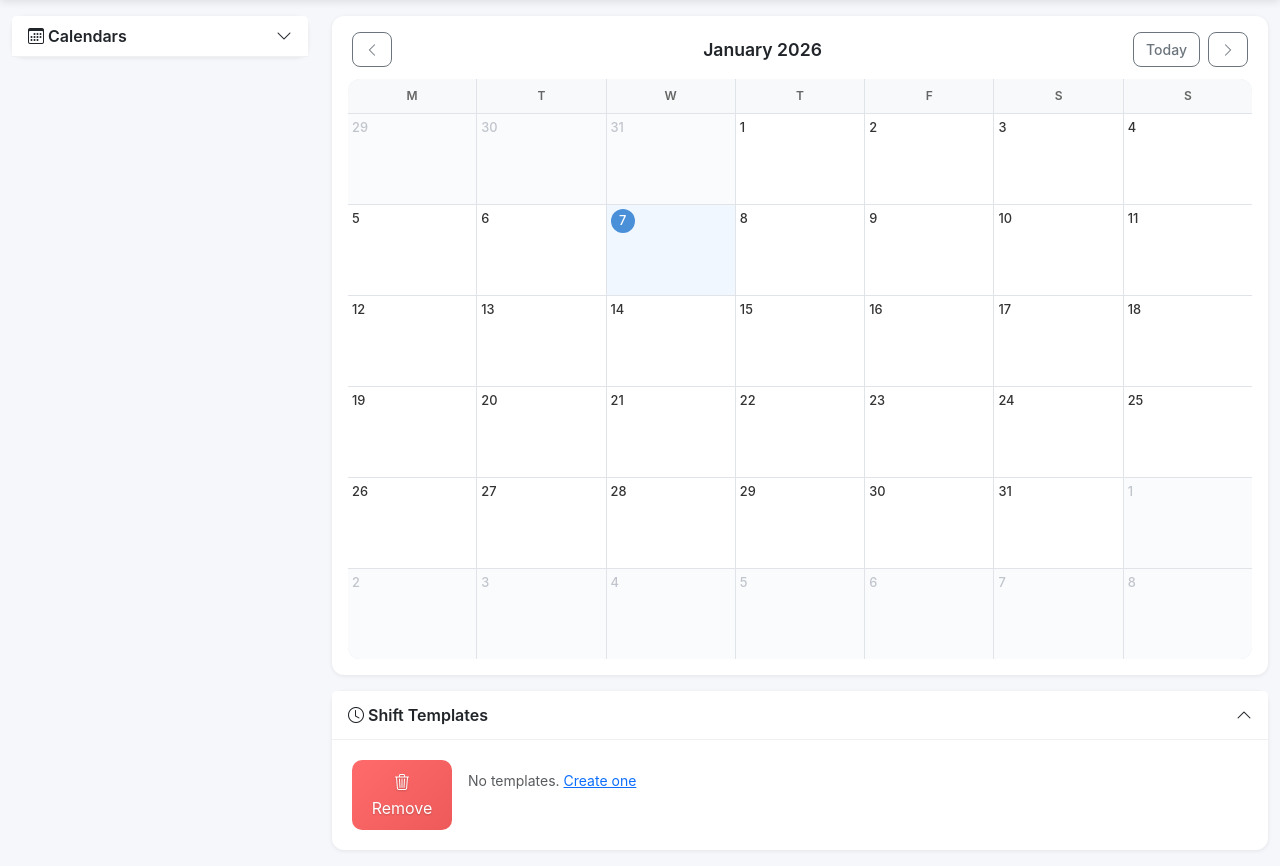
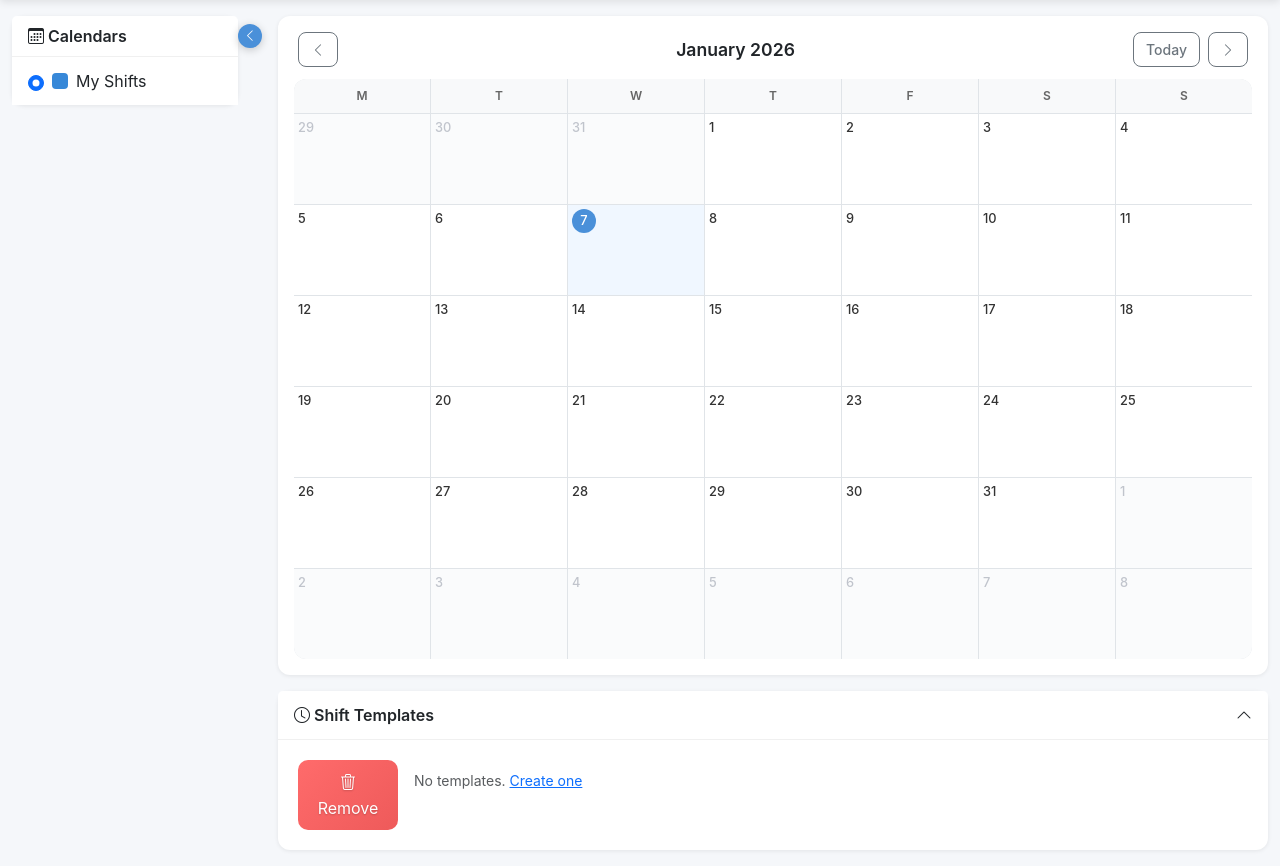
Before and after one commit to GrimReapaa420/ShiftAssistant, a Flask app: page / in a window 1280 px wide. Shown: the part 56-922 px from the top of the page. Run offline with Flask 3, Linux system fonts and the light colour scheme; the visitor is signed in with stand-in values (Sample User, id 1); data comes from the database, SQL or seed files in the repository; data that the repository does not hold is empty.

Commit message:
Improve calendar interface by adding a collapsible sidebar and fixing ingress issues
Update version to 1.0.11, implement collapsible sidebar with localStorage persistence, and resolve Home Assistant ingress static file loading problems.

Replit-Commit-Author: Agent
Replit-Commit-Session-Id: e6fee6ec-9ffa-46bb-bac5-226487678907
Replit-Commit-Checkpoint-Type: intermediate_checkpoint
Replit-Commit-Event-Id: a534060a-89d0-4d5d-85e6-8bd68ef10e06
Replit-Commit-Screenshot-Url: https://storage.googleapis.com/screenshot-production-us-central1/b2a9ea6a-9763-4a79-bacb-48060a2b77d2/e6fee6ec-9ffa-46bb-bac5-226487678907/fxjxNFj
Replit-Helium-Checkpoint-Created: true

```diff
--- a/workshift-calendar/config.yaml
+++ b/workshift-calendar/config.yaml
@@ -1,5 +1,5 @@
 name: "WorkShift Calendar"
-version: "1.0.10"
+version: "1.0.11"
 slug: "workshift-calendar"
 description: "A powerful shift calendar for managing work schedules with Home Assistant integration. Features include shift templates, ICS feeds, REST API, and webhook support."
 url: "https://github.com/GrimReapaa420/ShiftAssistant"
--- a/workshift-calendar/static/css/style.css
+++ b/workshift-calendar/static/css/style.css
@@ -882,3 +882,110 @@ pre code {
         font-size: 0.7rem;
     }
 }
+
+.left-sidebar {
+    width: 250px;
+    min-width: 250px;
+    transition: all 0.3s ease;
+    position: relative;
+    flex-shrink: 0;
+    margin-right: 16px;
+}
+
+.left-sidebar.collapsed {
+    width: 50px;
+    min-width: 50px;
+}
+
+.left-sidebar.collapsed .sidebar-content {
+    display: none;
+}
+
+.left-sidebar.collapsed .sidebar-toggle-btn i {
+    transform: rotate(180deg);
+}
+
+.sidebar-toggle-btn {
+    position: absolute;
+    top: 8px;
+    right: -12px;
+    width: 24px;
+    height: 24px;
+    border-radius: 50%;
+    background: var(--primary-color);
+    color: white;
+    border: none;
+    cursor: pointer;
+    display: flex;
+    align-items: center;
+    justify-content: center;
+    z-index: 10;
+    box-shadow: 0 2px 8px rgba(0,0,0,0.2);
+    transition: all 0.2s ease;
+}
+
+.sidebar-toggle-btn:hover {
+    background: #3a7bc8;
+    transform: scale(1.1);
+}
+
+.sidebar-toggle-btn i {
+    font-size: 0.8rem;
+    transition: transform 0.3s ease;
+}
+
+.sidebar-content {
+    transition: opacity 0.2s ease;
+}
+
+.main-content {
+    flex: 1;
+    min-width: 0;
+    transition: all 0.3s ease;
+}
+
+.dashboard-layout {
+    display: flex;
+    flex-wrap: nowrap;
+}
+
+@media (max-width: 991px) {
+    .left-sidebar {
+        width: 100%;
+        min-width: 100%;
+        margin-right: 0;
+        margin-bottom: 12px;
+    }
+
+    .left-sidebar.collapsed {
+        width: 100%;
+        min-width: 100%;
+        height: 40px;
+        overflow: hidden;
+    }
+
+    .left-sidebar.collapsed .sidebar-content {
+        display: none;
+    }
+
+    .sidebar-toggle-btn {
+        top: 8px;
+        right: 8px;
+    }
+
+    .left-sidebar.collapsed .sidebar-toggle-btn i {
+        transform: rotate(-90deg);
+    }
+
+    .left-sidebar:not(.collapsed) .sidebar-toggle-btn i {
+        transform: rotate(90deg);
+    }
+
+    .dashboard-layout {
+        flex-wrap: wrap;
+    }
+
+    .main-content {
+        width: 100%;
+    }
+}
--- a/workshift-calendar/templates/base.html
+++ b/workshift-calendar/templates/base.html
@@ -3,11 +3,12 @@
 <head>
     <meta charset="UTF-8">
     <meta name="viewport" content="width=device-width, initial-scale=1.0">
+    <base href="{{ request.script_root }}/">
     <script>window.API_BASE = '{{ request.script_root }}/';</script>
     <title>{% block title %}WorkShift Calendar{% endblock %}</title>
     <link href="https://cdn.jsdelivr.net/npm/bootstrap@5.3.2/dist/css/bootstrap.min.css" rel="stylesheet">
     <link href="https://cdn.jsdelivr.net/npm/bootstrap-icons@1.11.3/font/bootstrap-icons.min.css" rel="stylesheet">
-    <link rel="stylesheet" href="{{ url_for('static', filename='css/style.css') }}?v=1.0.10">
+    <link rel="stylesheet" href="static/css/style.css?v=1.0.11">
     {% block head %}{% endblock %}
 </head>
 <body>
@@ -52,6 +53,24 @@
     </main>
 
     <script src="https://cdn.jsdelivr.net/npm/bootstrap@5.3.2/dist/js/bootstrap.bundle.min.js"></script>
+    <script>
+    // Sidebar collapse functionality
+    const sidebarToggle = document.getElementById('sidebarToggle');
+    const leftSidebar = document.getElementById('leftSidebar');
+    const mainContent = document.getElementById('mainContent');
+    if (sidebarToggle && leftSidebar) {
+        const savedState = localStorage.getItem('sidebarCollapsed');
+        if (savedState === 'true') {
+            leftSidebar.classList.add('collapsed');
+            if (mainContent) mainContent.classList.add('sidebar-collapsed');
+        }
+        sidebarToggle.addEventListener('click', function() {
+            leftSidebar.classList.toggle('collapsed');
+            if (mainContent) mainContent.classList.toggle('sidebar-collapsed');
+            localStorage.setItem('sidebarCollapsed', leftSidebar.classList.contains('collapsed'));
+        });
+    }
+    </script>
     {% block scripts %}{% endblock %}
 </body>
 </html>
--- a/workshift-calendar/templates/dashboard.html
+++ b/workshift-calendar/templates/dashboard.html
@@ -2,20 +2,24 @@
 
 {% block content %}
 <div class="container-fluid py-3">
-    <div class="row">
+    <div class="row dashboard-layout">
+        <div class="left-sidebar" id="leftSidebar">
+            <button class="sidebar-toggle-btn" id="sidebarToggle" title="Toggle sidebar">
+                <i class="bi bi-chevron-left"></i>
+            </button>
+            <div class="sidebar-content">
                 {% if admin_mode and all_users %}
-        <div class="col-lg-2 mb-3">
-            <div class="card admin-sidebar">
+                <div class="card admin-sidebar mb-3">
                     <div class="card-header bg-warning text-dark">
-                    <i class="bi bi-shield-lock"></i> Admin Mode
+                        <i class="bi bi-shield-lock"></i> <span class="sidebar-text">Admin Mode</span>
                     </div>
                     <div class="card-body p-2">
-                    <small class="text-muted d-block mb-2">View as user:</small>
+                        <small class="text-muted d-block mb-2 sidebar-text">View as user:</small>
                         <div class="list-group list-group-flush user-list">
                             {% for u in all_users %}
                             <div class="list-group-item py-2 {% if view_user.id == u.id %}active{% endif %} d-flex justify-content-between align-items-center">
                                 <a href="{{ url_for('admin_switch_user', user_id=u.id) }}" class="flex-grow-1 text-decoration-none {% if view_user.id == u.id %}text-white{% else %}text-dark{% endif %}">
-                                <i class="bi bi-person"></i> {{ u.username }}
+                                    <i class="bi bi-person"></i> <span class="sidebar-text">{{ u.username }}</span>
                                 </a>
                                 <button class="btn btn-sm btn-outline-danger delete-user-btn" data-user-id="{{ u.id }}" data-username="{{ u.username }}" title="Delete user">
                                     <i class="bi bi-trash3"></i>
@@ -25,22 +29,16 @@
                         </div>
                     </div>
                 </div>
+                {% endif %}
+
+                <div class="card calendar-sidebar-card">
+                    <div class="card-header">
+                        <i class="bi bi-calendar3"></i> <span class="sidebar-text">Calendars</span>
+                        {% if admin_mode and view_user %}
+                        <span class="badge bg-info ms-2 sidebar-text">{{ view_user.username }}</span>
+                        {% endif %}
                     </div>
-        <div class="col-lg-2 mb-3">
-        {% else %}
-        <div class="col-lg-3 mb-3">
-        {% endif %}
-            <div class="card calendar-sidebar-card">
-                <div class="card-header d-flex justify-content-between align-items-center calendar-sidebar-toggle" style="cursor: pointer;">
-                    <span><i class="bi bi-calendar3"></i> Calendars</span>
-                    <div class="d-flex align-items-center gap-2">
-                        {% if admin_mode and view_user %}
-                        <span class="badge bg-info">{{ view_user.username }}</span>
-                        {% endif %}
-                        <i class="bi bi-chevron-down calendar-sidebar-chevron"></i>
-                    </div>
-                </div>
-                <div class="collapse" id="calendarSidebar">
+                    <div class="card-body p-0">
                         <div class="list-group list-group-flush" id="calendarList">
                             {% for calendar in calendars %}
                             <label class="list-group-item d-flex align-items-center">
@@ -48,15 +46,16 @@
                                        name="activeCalendar" data-calendar-id="{{ calendar.id }}"
                                        {% if calendar.is_default %}checked{% endif %}>
                                 <span class="calendar-color me-2" style="background-color: {{ calendar.color }}"></span>
-                            {{ calendar.name }}
+                                <span class="sidebar-text">{{ calendar.name }}</span>
                             </label>
                             {% endfor %}
                         </div>
                     </div>
                 </div>
             </div>
+        </div>
 
-        <div class="{% if admin_mode and all_users %}col-lg-8{% else %}col-lg-9{% endif %}">
+        <div class="main-content" id="mainContent">
             <div class="card mb-3">
                 <div class="card-body">
                     <div id="shiftCalendar"></div>
@@ -114,26 +113,8 @@
 <script>
 const TEMPLATES_DATA = {{ templates | tojson | safe if templates else '[]' }};
 </script>
-<script src="{{ url_for('static', filename='js/calendar.js') }}?v=1.0.10"></script>
+<script src="static/js/calendar.js?v=1.0.11"></script>
 <script>
-// Calendar sidebar toggle
-const calendarSidebarToggle = document.querySelector('.calendar-sidebar-toggle');
-const calendarSidebar = document.getElementById('calendarSidebar');
-const calendarChevron = document.querySelector('.calendar-sidebar-chevron');
-
-if (calendarSidebarToggle && calendarSidebar) {
-    calendarSidebarToggle.addEventListener('click', function() {
-        const isExpanded = calendarSidebar.classList.contains('show');
-        if (isExpanded) {
-            calendarSidebar.classList.remove('show');
-            if (calendarChevron) calendarChevron.classList.remove('expanded');
-        } else {
-            calendarSidebar.classList.add('show');
-            if (calendarChevron) calendarChevron.classList.add('expanded');
-        }
-    });
-}
-
 document.querySelectorAll('.delete-user-btn').forEach(btn => {
     btn.addEventListener('click', function(e) {
         e.preventDefault();
```
Also changed, not shown: workshift-calendar/CHANGELOG.md. Lines whose indentation alone changed are shown as unchanged.
